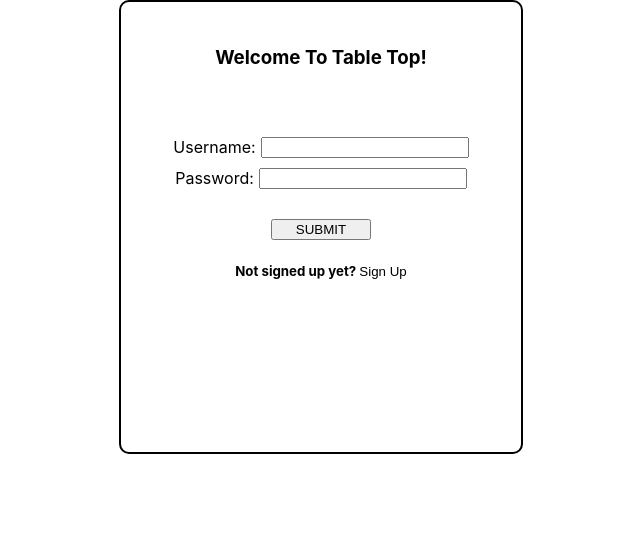
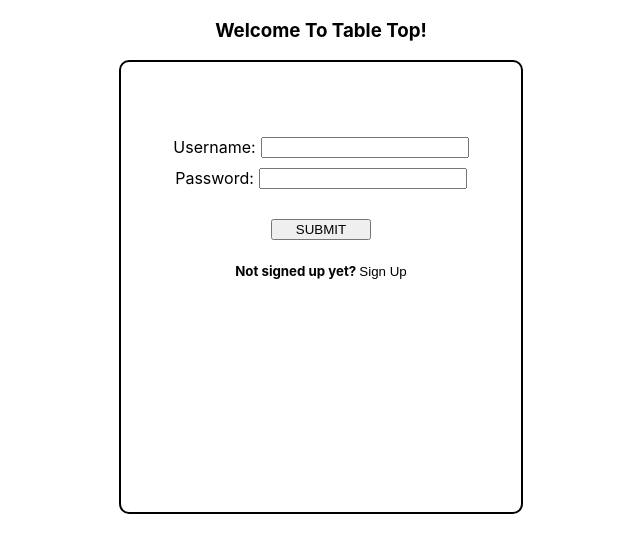
Before and after one commit to tcrurup/table-top, a React (Create React App) app in the folder table-top-frontend/: page /login in a window 1280 px wide. Shown: the top 552 px of the page, without its empty margins (319-959 px from the left). Built offline with nearby package versions, Linux system fonts and the light colour scheme.

Commit message:
final touches on LoginInput

```diff
--- a/table-top-frontend/src/components/LoginPage/LoginInput.js
+++ b/table-top-frontend/src/components/LoginPage/LoginInput.js
@@ -31,9 +31,10 @@ class LoginInput extends Component{
     }
 
     render = () => <>
+        <h3>Welcome To Table Top!</h3>
+
         <div id='login-form'>
-            <h3>Welcome To Table Top!</h3>
-            {this.props.errors.map(error => <span class='error'>{error}</span>)}
+            {this.props.backendErrors.map(error => <span class='error'>{error}</span>)}
             <span className='error'> {this.state.formError} </span>
             {this.displayForm()}
         </div>
@@ -51,7 +52,7 @@ class LoginInput extends Component{
                     {createInputWithLabel('password', 'password', 'Password: ', this.state.password, this.handleChange) /*Imported function*/}
                     {this.conditionalSignUpFields()}
                     <input type='submit' id='button' value="SUBMIT" />
-                    <h5>{this.subtext()}</h5>
+                    <h5>{this.formFooter()}</h5>
                 </form>
             </>
         }
@@ -82,7 +83,6 @@ class LoginInput extends Component{
         this.setState({ [event.target.id]: event.target.value })
     }
 
-
     conditionalSignUpFields = () => {
         if(this.state.type === 'SIGNUP'){
             return <>
@@ -104,15 +104,23 @@ class LoginInput extends Component{
         } else {return null}
     }
 
-    subtext = () => <>
+    formFooter = () => {
+
+        const toggleFormType = event => {
+            event.preventDefault()
+            this.state.type === 'LOGIN' ? this.setState({ type: "SIGNUP" }) : this.setState({ type: "LOGIN" })
+        }
+
+        return <>
             {this.state.type === 'SIGNUP' ? 'Already signed up?  ' : 'Not signed up yet?  '}
             <button
                 type='button'
                 className='link'
-            onClick={this.toggleFormType}
+                onClick={toggleFormType}
             > {this.state.type === 'SIGNUP' ? 'Log in' : 'Sign Up'}
             </button>
         </>
+    }
 
 
 
@@ -122,10 +130,7 @@ class LoginInput extends Component{
 
 
 
-    toggleFormType = event => {
-        event.preventDefault()
-        this.state.type === 'LOGIN' ? this.setState({ type: "SIGNUP" }) : this.setState({ type: "LOGIN" })
-    }
+
 }
 
 export default LoginInput
--- a/table-top-frontend/src/containers/LoginPage.js
+++ b/table-top-frontend/src/containers/LoginPage.js
@@ -9,7 +9,7 @@ class LoginPage extends Component{
     render= () => <div>
         <LoginInput
             submit={this.props.attemptLogin}
-            errors={[ ...this.props.errors ]}
+            backendErrors={[ ...this.props.errors ]}
             requesting={this.props.requesting}
         />
     </div>
```
Lines whose indentation alone changed are shown as unchanged.
